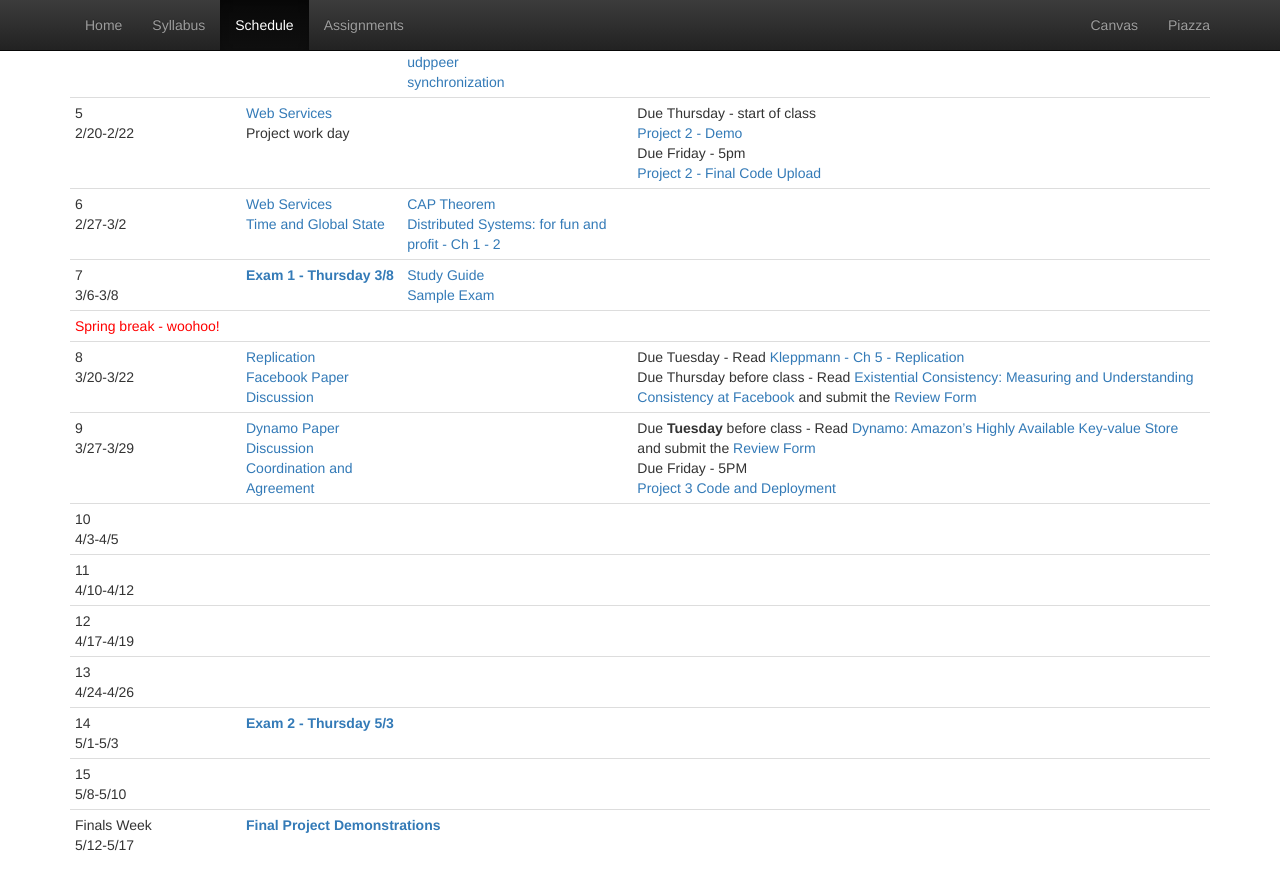
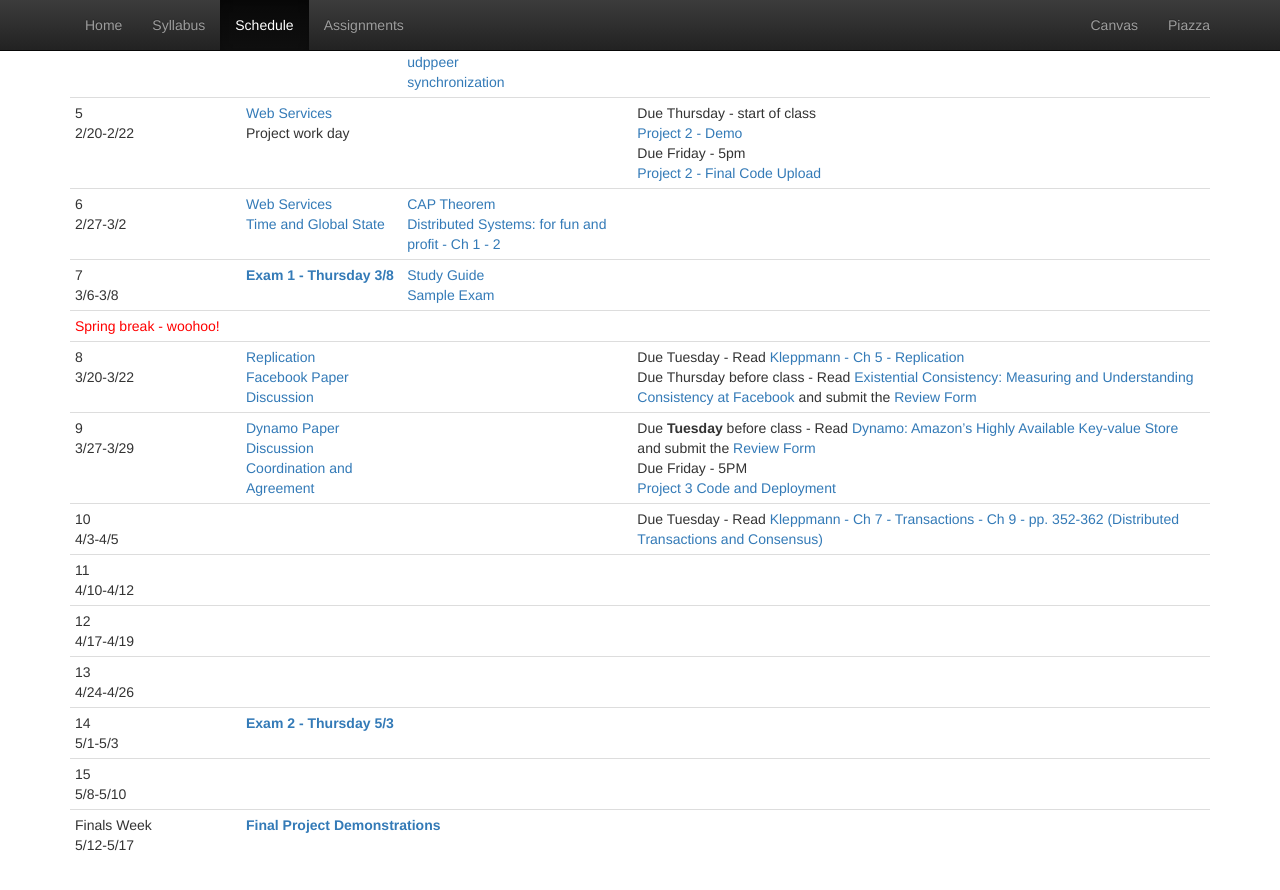
Before and after one commit to CS682-S18/cs682-s18.github.io, a Jekyll site: the page built from schedule.html, in a window 1280 px wide and 900 px high, scrolled down 617 px. Shown: the top 890 px of the window. Built offline with Jekyll 4.4.1, drawn with Linux system fonts in a browser that asks for light colours.

Commit message:
adding transactions reading

```diff
--- a/schedule.html
+++ b/schedule.html
@@ -161,6 +161,7 @@ title: Schedule
 			<td>
 			</td>
 			<td>
+				Due Tuesday - Read <a href="http://0-proquest.safaribooksonline.com.ignacio.usfca.edu/9781491903063/ch_transactions_html">Kleppmann - Ch 7 - Transactions - Ch 9 - pp. 352-362 (Distributed Transactions and Consensus)</a><br/>
 			</td>
 		</tr>
 		<tr>
```
